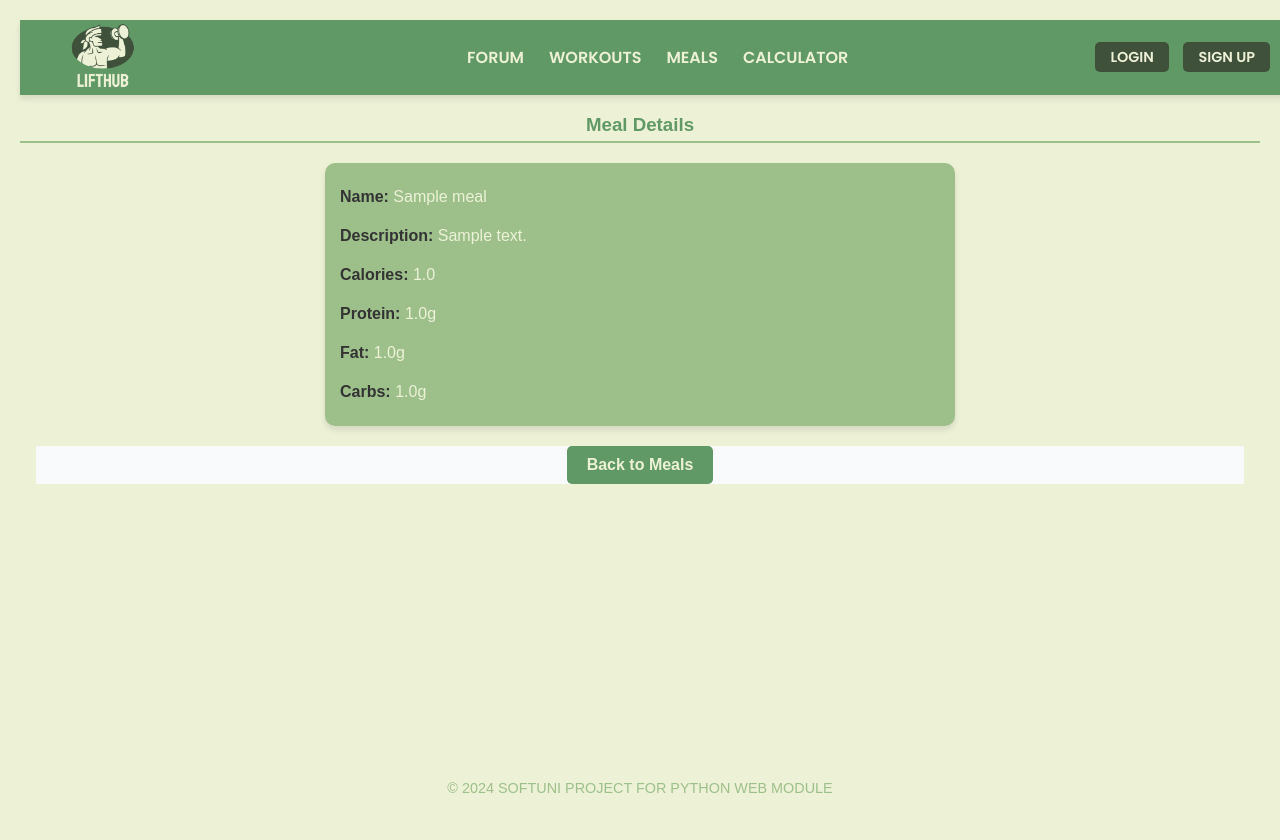
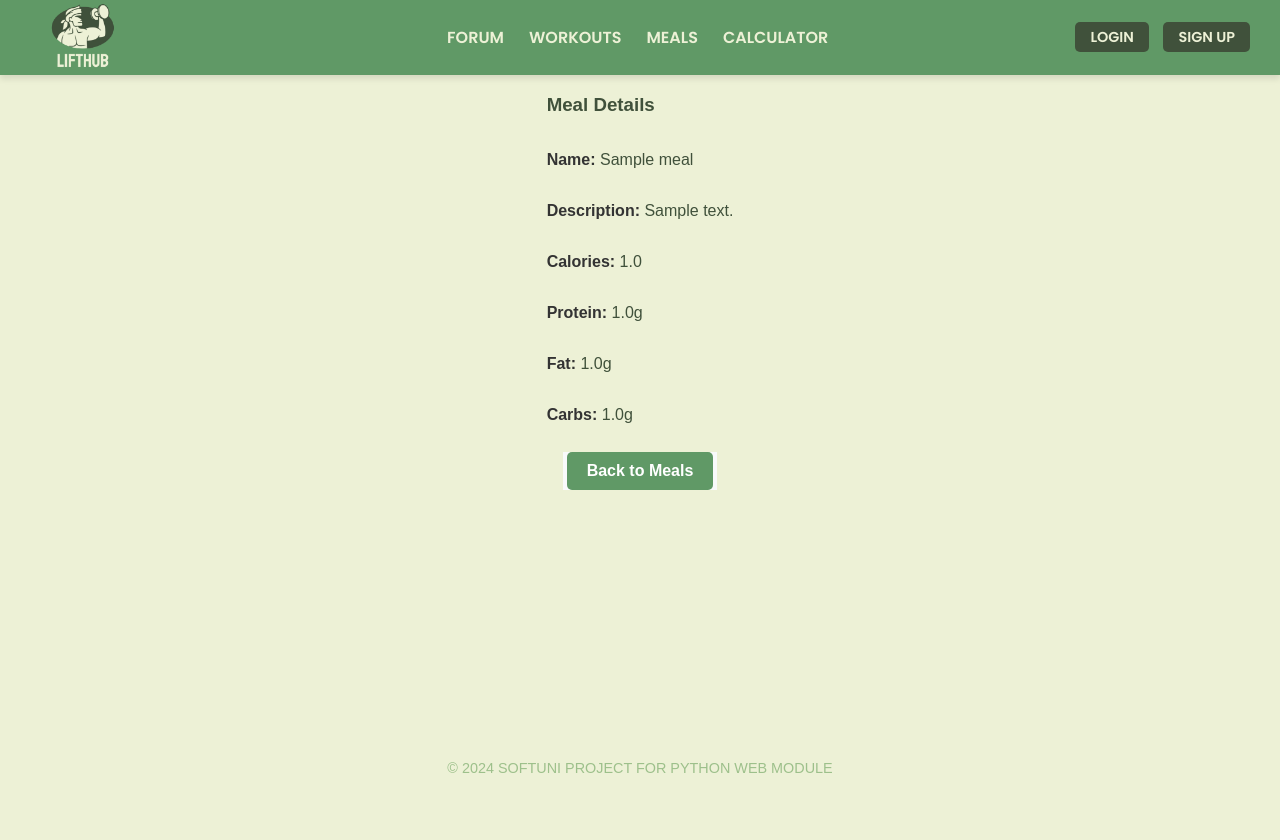
Before and after one commit to ImDian/LiftHub, a Django app: page /meals/meal/1/ in a window 1280 px wide. After the commit the page ends 773 px from the top, so only its background shows below. Run offline with Django 4.2, Linux system fonts and the light colour scheme; tables that the repository leaves empty hold one stand-in row (values such as "Sample post").

Commit message:
updated css

```diff
--- a/static/css/base.css
+++ b/static/css/base.css
@@ -5,6 +5,8 @@
     background-color: #EDF1D6;
     display: flex;
     flex-direction: column;
+    justify-content: center;
+    align-items: center;
     min-height: 100vh;
 }
 
--- a/static/css/meal-details.css
+++ b/static/css/meal-details.css
@@ -0,0 +1,62 @@
+.meal-detail {
+    font-family: Arial, sans-serif;
+    color: #40513B;
+    background-color: #EDF1D6;
+    padding: 20px;
+}
+
+.meal-detail h3 {
+    color: #609966;
+    border-bottom: 2px solid #9DC08B;
+    padding-bottom: 5px;
+    margin-bottom: 20px;
+    text-align: center;
+}
+
+.meal-detail .details {
+    margin: 20px auto;
+    padding: 15px;
+    background-color: #9DC08B;
+    color: #EDF1D6;
+    border-radius: 10px;
+    box-shadow: 0px 4px 6px rgba(0, 0, 0, 0.1);
+    max-width: 600px;
+    text-align: left;
+}
+
+.meal-detail .details p {
+    margin: 10px 0;
+}
+
+.meal-detail .details .field-label {
+    font-weight: bold;
+}
+
+.meal-detail .actions {
+    margin-top: 20px;
+    text-align: center;
+}
+
+.meal-detail .actions .btn {
+    display: inline-block;
+    padding: 10px 20px;
+    background-color: #609966;
+    color: #EDF1D6;
+    text-decoration: none;
+    border-radius: 5px;
+    font-weight: bold;
+}
+
+.meal-detail .actions .btn:hover {
+    background-color: #40513B;
+}
+
+.meal-detail .actions .link {
+    color: #609966;
+    font-weight: bold;
+    text-decoration: underline;
+}
+
+.meal-detail .actions .link:hover {
+    color: #40513B;
+}
--- a/static/css/meals-and-workouts-home.css
+++ b/static/css/meals-and-workouts-home.css
@@ -44,6 +44,7 @@
 .meals-home .actions, .workouts-home .actions {
     margin-top: 20px;
     text-align: center;
+    background-color: #EDF1D6
 }
 
 .meals-home .actions .btn, .workouts-home .actions .btn {
--- a/templates/meals/meals-details.html
+++ b/templates/meals/meals-details.html
@@ -2,78 +2,6 @@
 
 {% block content %}
 
-<head>
-    <meta charset="UTF-8">
-    <meta name="viewport" content="width=device-width, initial-scale=1.0">
-    <title>Meal Detail</title>
-    <style>
-        /* Namespace your CSS with a unique class */
-        .meal-detail {
-            font-family: Arial, sans-serif;
-            color: #40513B; /* Darkest color for text */
-            background-color: #EDF1D6; /* Brightest color for background */
-            padding: 20px;
-        }
-
-        .meal-detail h3 {
-            color: #609966;
-            border-bottom: 2px solid #9DC08B;
-            padding-bottom: 5px;
-            margin-bottom: 20px;
-            text-align: center;
-        }
-
-        .meal-detail .details {
-            margin: 20px auto;
-            padding: 15px;
-            background-color: #9DC08B;
-            color: #EDF1D6;
-            border-radius: 10px;
-            box-shadow: 0px 4px 6px rgba(0, 0, 0, 0.1);
-            max-width: 600px;
-            text-align: left;
-        }
-
-        .meal-detail .details p {
-            margin: 10px 0;
-        }
-
-        .meal-detail .details .field-label {
-            font-weight: bold;
-        }
-
-        .meal-detail .actions {
-            margin-top: 20px;
-            text-align: center;
-        }
-
-        .meal-detail .actions .btn {
-            display: inline-block;
-            padding: 10px 20px;
-            background-color: #609966;
-            color: #EDF1D6;
-            text-decoration: none;
-            border-radius: 5px;
-            font-weight: bold;
-        }
-
-        .meal-detail .actions .btn:hover {
-            background-color: #40513B;
-        }
-
-        .meal-detail .actions .link {
-            color: #609966;
-            font-weight: bold;
-            text-decoration: underline;
-        }
-
-        .meal-detail .actions .link:hover {
-            color: #40513B;
-        }
-    </style>
-</head>
-
-<body class="meal-detail">
     <h3>Meal Details</h3>
 
     <div class="details">
@@ -93,6 +21,5 @@
         <a href="{% url 'meals-home' %}" class="btn">Back to Meals</a>
 
     </div>
-</body>
 
 {% endblock %}
```
